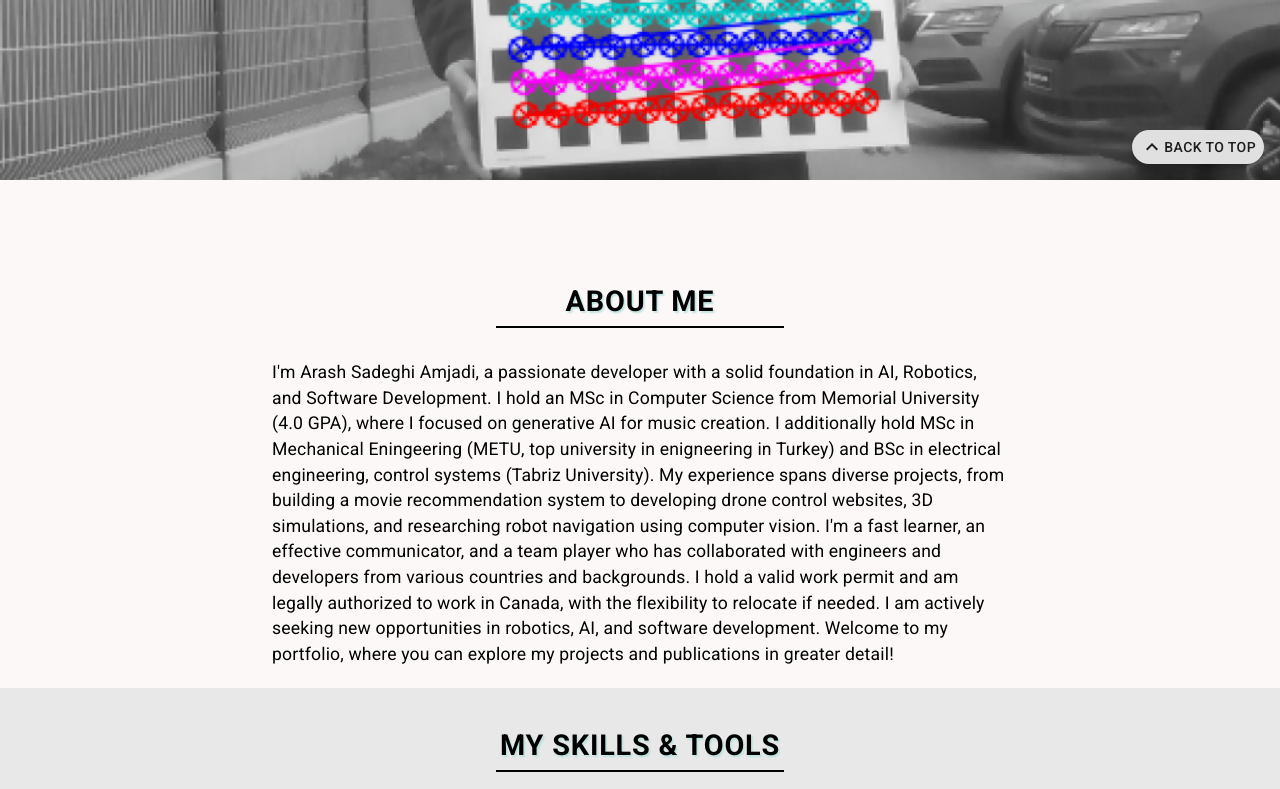
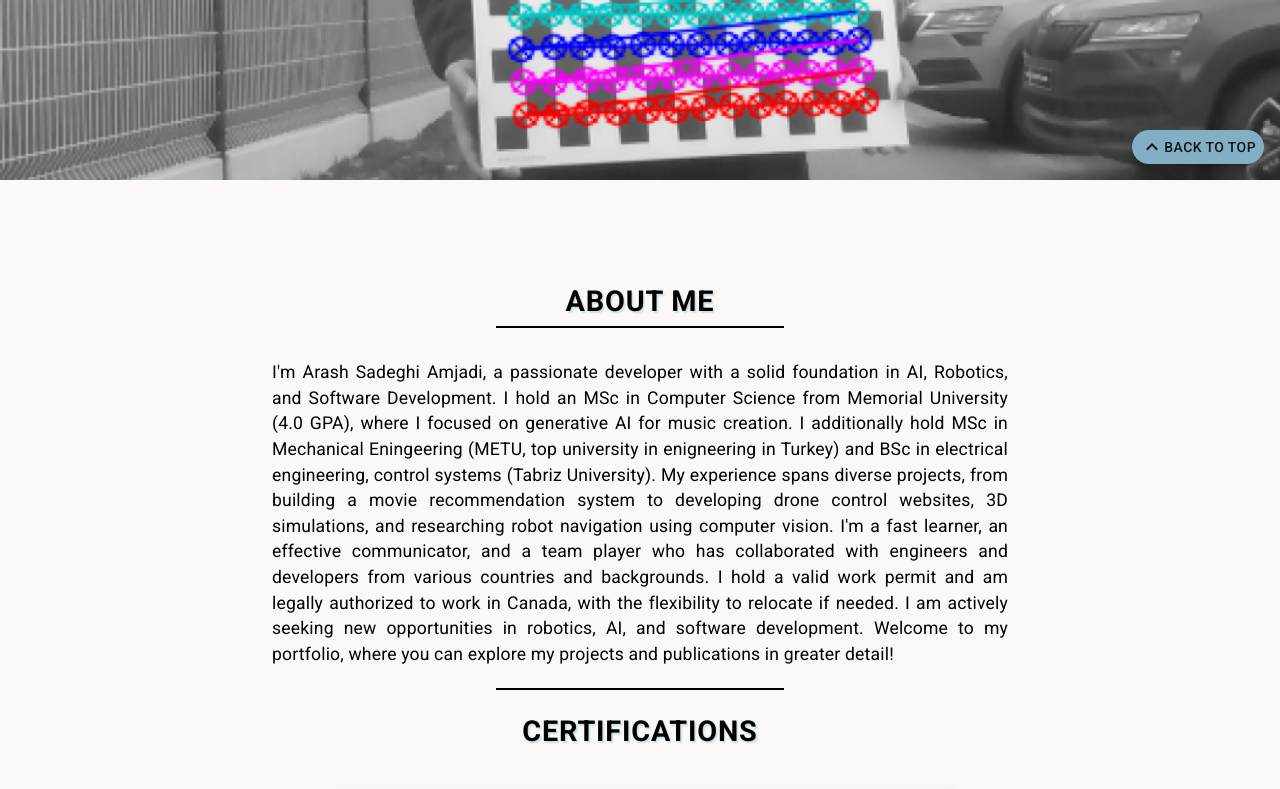
Before and after one commit to arash-sadeghi/portfolio, a React (Create React App) app: page / in a window 1280 px wide. Shown: the part 620-1409 px from the top of the page. Built offline with nearby package versions, Linux system fonts and the light colour scheme; some icons are missing; the HTML template or start-up script is replaced by a standard one.

Commit message:
certifications added, text justified, miss alignment solved

```diff
--- a/src/components/Pages/AboutPage.js
+++ b/src/components/Pages/AboutPage.js
@@ -3,6 +3,7 @@ import { Box, Typography, Divider, Link, makeStyles } from "@material-ui/core";
 import theme from "../../theme/theme";
 import * as styles from "../../theme/commonStyles";
 import picture from "./../../images/me.png";
+import CCP from "./../../images/CCP.png";
 
 import SkillsPage from "./SkillsPage.js";
 
@@ -46,6 +47,8 @@ const AboutPage = () => {
       margin: "1rem",
       marginBottom: "0.02rem",
       lineHeight: "1.6rem",
+      textAlign: "justify",
+      textJustify: "inter-word",
     },
     link: {
       color: "black",
@@ -98,12 +101,18 @@ const AboutPage = () => {
 
           I hold a valid work permit and am legally authorized to work in Canada, with the flexibility to relocate if needed. I am actively seeking new opportunities in robotics, AI, and software development. Welcome to my portfolio, where you can explore my projects and publications in greater detail!
           </Typography>
-          {/* <Box
+          <div style={{ height: "20px" }} /> {/* Adjust height as needed */}
+          <Divider classes={{ root: classes.divider }} />
+          <Typography className={` ${classes.headerText}`}>
+            Certifications
+          </Typography>
+
+          <Box
             component="img"
-            src={picture}
+            src={CCP}
             alt="A picture of me"
             className={classes.picture}
-          /> */}
+          />
           <div style={{ height: "20px" }} /> {/* Adjust height as needed */}
         </Box>
         <SkillsPage />
--- a/src/components/Pages/FrontPage.js
+++ b/src/components/Pages/FrontPage.js
@@ -43,7 +43,7 @@ const FrontPage = () => {
         },
         name: {
             position: "relative",
-            top: "20rem",
+            top: "1rem",
             margin: "0.5rem 1rem",
             fontWeight: "bold",
             [theme.breakpoints.down("xs")]: {
@@ -57,7 +57,7 @@ const FrontPage = () => {
         },
         bottomText: {
             position: "relative",
-            top: "6rem",
+            top: "4rem",
             margin: "0 1.4rem",
             fontSize: "1.5rem",
             [theme.breakpoints.down("xs")]: {
@@ -84,6 +84,7 @@ const FrontPage = () => {
             right: "0",
             margin: "1rem",
             zIndex: "99999",
+            backgroundColor: "#83afc6",
         },
         backToTopButtonMobile: {
             margin: "0.8rem",
--- a/src/components/Pages/ProjectsPage.js
+++ b/src/components/Pages/ProjectsPage.js
@@ -24,6 +24,8 @@ const ProjectsPage = () => {
       ...styles.columnDiv,
       width: "auto",
       paddingBottom: "5rem",
+      textAlign: "justify",
+      textJustify: "inter-word",
     },
     headerText: {
       ...styles.headerText,
--- a/src/components/Pages/PublicationPage.js
+++ b/src/components/Pages/PublicationPage.js
@@ -51,6 +51,8 @@ const PublicationPage = () => {
       margin: "1rem",
       marginBottom: "0.02rem",
       lineHeight: "1.6rem",
+      textAlign: "justify",
+      textJustify: "inter-word",
     },
     link: {
       color: "black",
```
Also changed, not shown: src/images/CCP.png (added).
